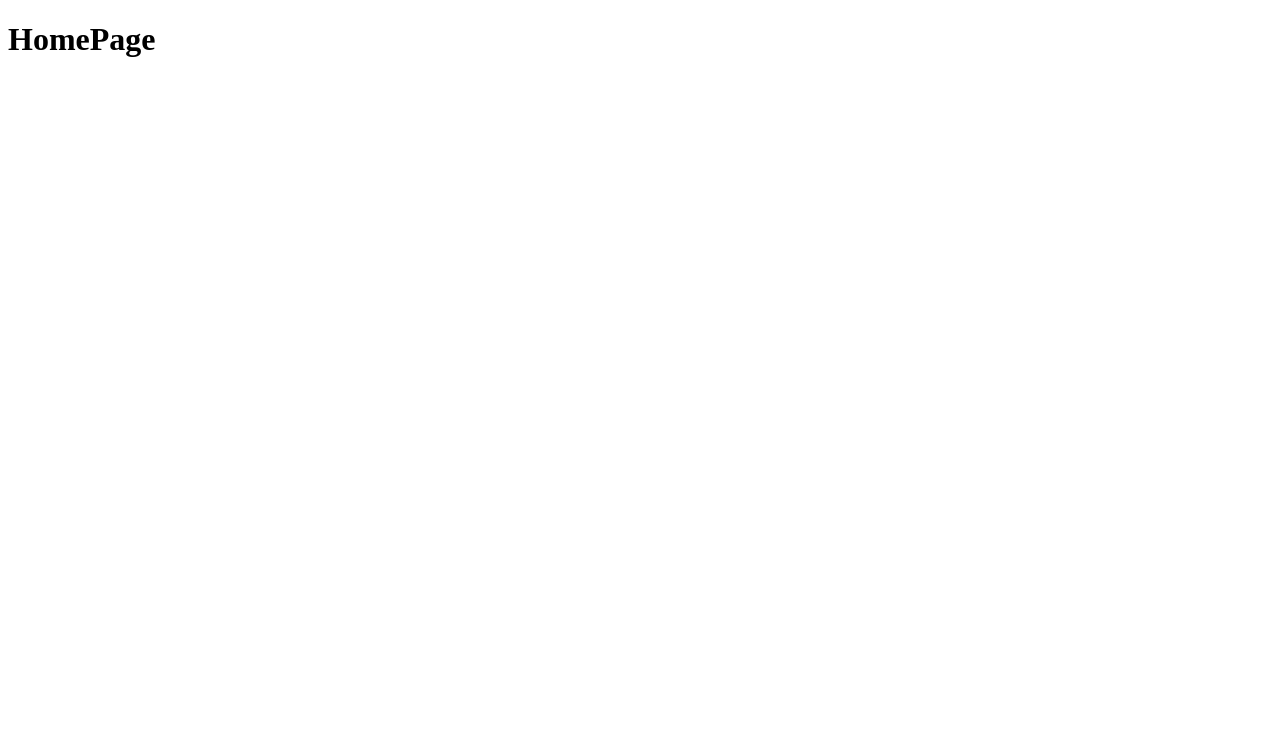
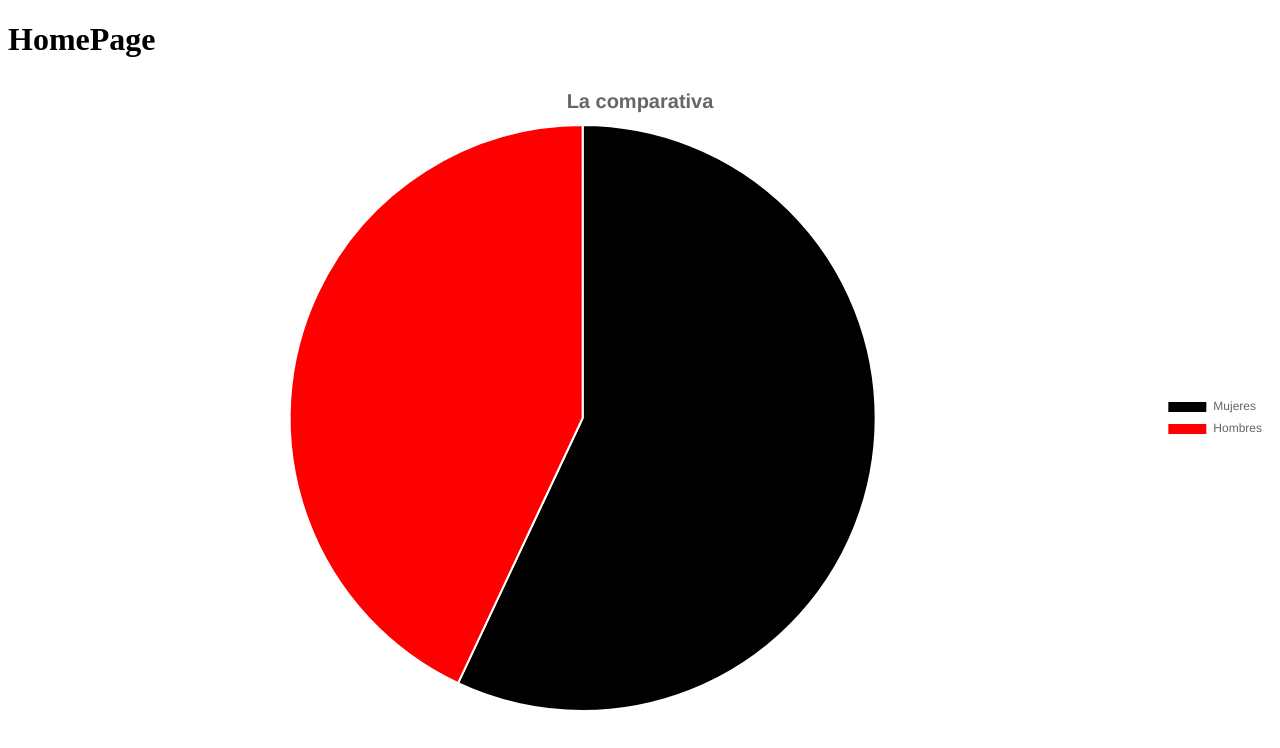
Before and after one commit to silvialcastilla/womenintech, a React (Create React App) app: page / in a window 1280 px wide. Shown: the top 748 px of the page. Built offline with nearby package versions, Linux system fonts and the light colour scheme.

Commit message:
pie with changes

```diff
--- a/package.json
+++ b/package.json
@@ -6,7 +6,9 @@
     "@testing-library/jest-dom": "^5.11.9",
     "@testing-library/react": "^11.2.5",
     "@testing-library/user-event": "^12.7.3",
+    "chart.js": "^2.9.4",
     "react": "^17.0.1",
+    "react-chartjs-2": "^2.11.1",
     "react-dom": "^17.0.1",
     "react-router-dom": "^5.2.0",
     "react-scripts": "4.0.3",
--- a/src/pages/HomePage/HomePage.jsx
+++ b/src/pages/HomePage/HomePage.jsx
@@ -1,12 +1,40 @@
-import React from 'react'
+import React from "react";
+import { Pie } from "react-chartjs-2";
 
-
-
+const arraydePrueba = {
+  labels: ["Mujeres", "Hombres"],
+  data: [53, 40],
+};
+const state = {
+  labels: arraydePrueba.labels,
+  datasets: [
+    {
+      label: "Rainfall",
+      backgroundColor: ["#000000", "#FF0000"],
+      hoverBackgroundColor: ["#FFFF00", "#4B5000"],
+      data: arraydePrueba.data,
+    },
+  ],
+};
 
 function ArchivePage() {
   return (
     <div className="archive-page">
       <h1>HomePage</h1>
+      <Pie
+        data={state}
+        options={{
+          title: {
+            display: true,
+            text: "La comparativa",
+            fontSize: 20,
+          },
+          legend: {
+            display: true,
+            position: "right",
+          },
+        }}
+      />
     </div>
   );
 }
```
Also changed, not shown: 1 other file (tests, documents, lock files or other folders).
